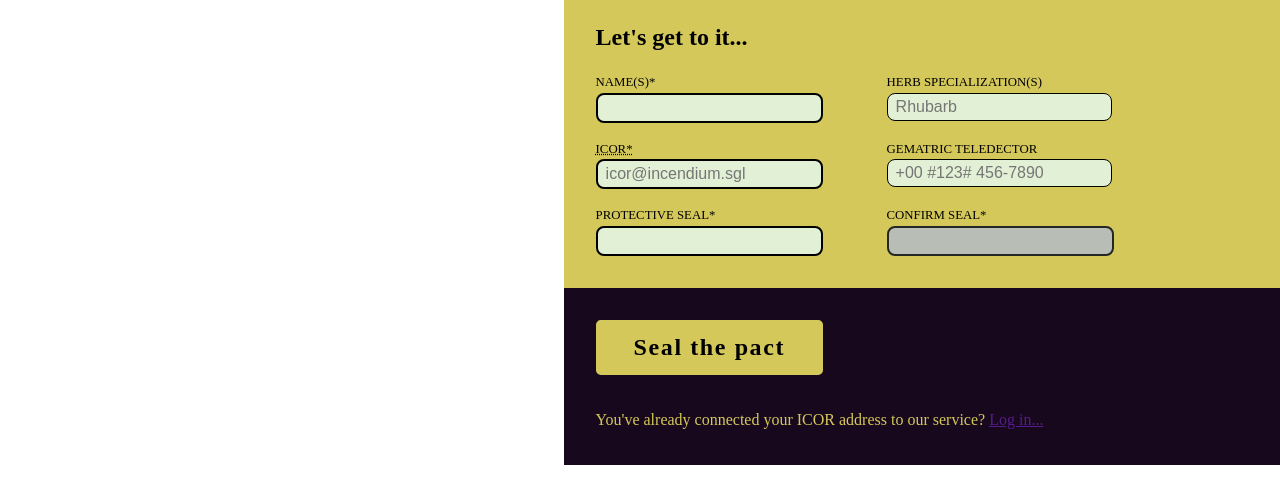
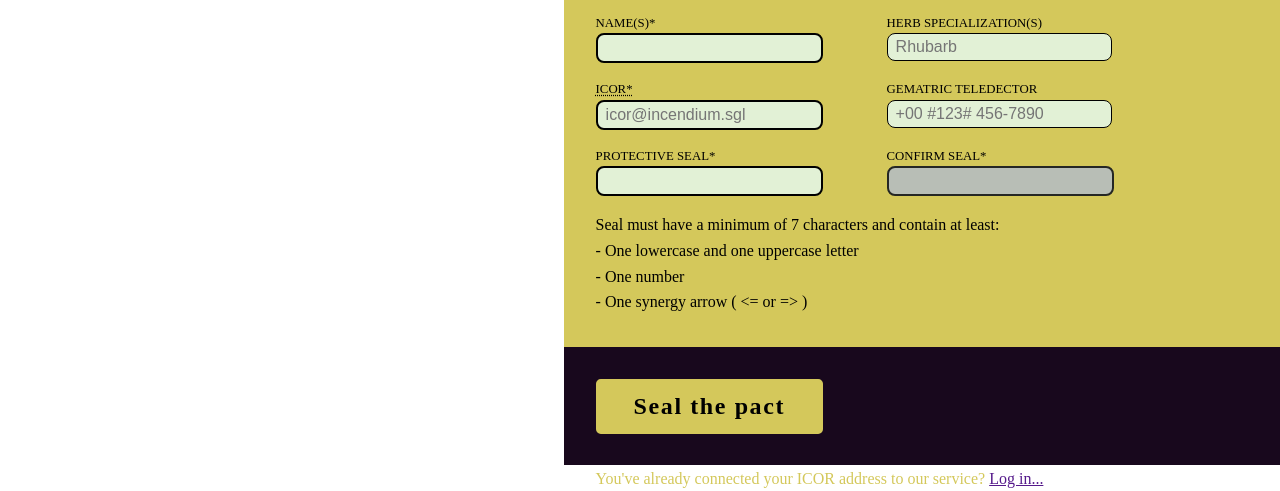
Before and after one commit to Nonexdog/odin-form, a plain HTML site: page index.html in a window 1280 px wide. Shown: the part 335-826 px from the top of the page. Before the commit the page ends 800 px from the top, so only its background shows below. Drawn offline with Linux system fonts and the light colour scheme; a web font is replaced by a local one.

Commit message:
Add paragraph explaining password parameters

```diff
--- a/index.html
+++ b/index.html
@@ -50,6 +50,7 @@
               <input type="password" name="user_password_confirm" minlength="7" id="user_password_confirm" pattern="(?=.*(?:=>|<=))(?=.*\d)(?=.*[a-z])(?=.*[A-Z]).{7,}" required disabled>
             </label>
           </div>
+          <div><p>Seal must have a minimum of 7 characters and contain at least:<br> - One lowercase and one uppercase letter<br>- One number <br>- One synergy arrow ( <= or => )</p></div>
         </form>
       </section>
       <button form="signup" id="submit"> Seal the pact </button>
```
